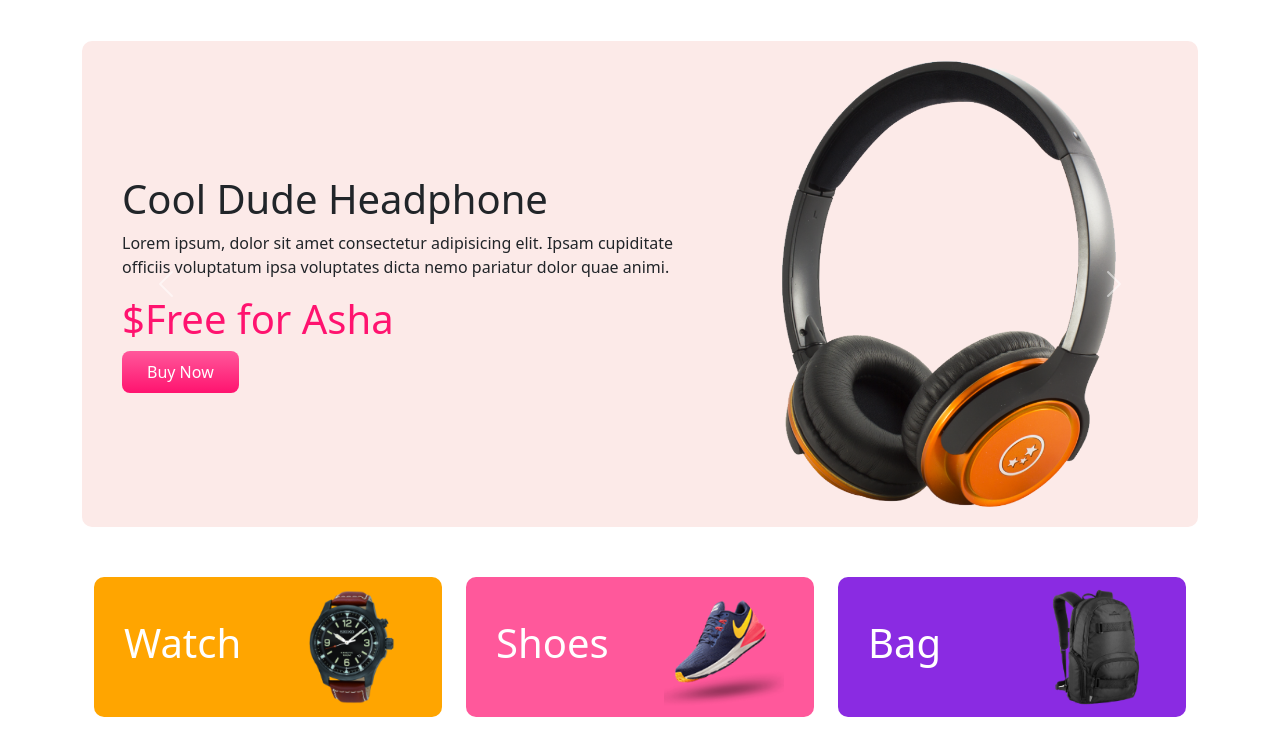
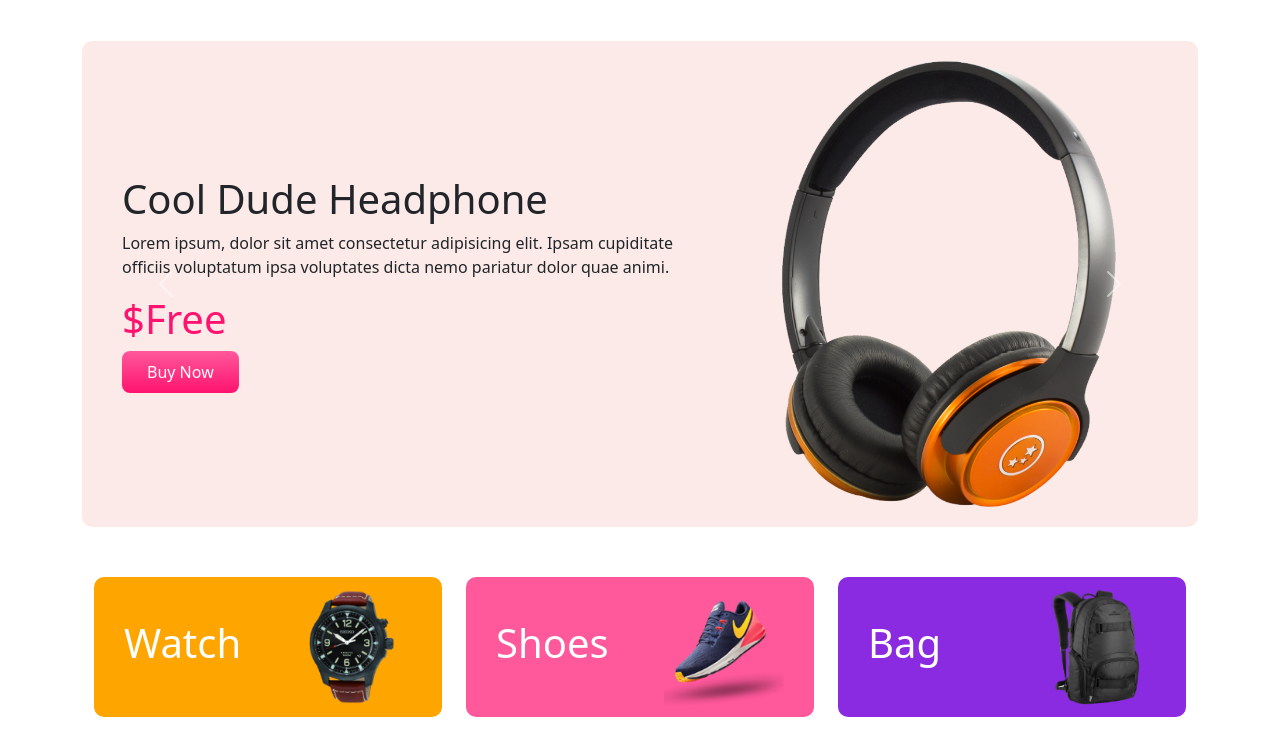
Before and after one commit to DKAbir111/Panda-Commerce, a plain HTML site: page index.html in a window 1280 px wide. Shown: the part 66-800 px from the top of the page. Drawn offline with nearby package versions, Linux system fonts and the light colour scheme.

Commit message:
Panda commerce Done

```diff
--- a/index.html
+++ b/index.html
@@ -49,7 +49,7 @@
               <h1>Cool Dude Headphone</h1>
               <p>Lorem ipsum, dolor sit amet consectetur adipisicing elit. Ipsam cupiditate officiis voluptatum ipsa
                 voluptates dicta nemo pariatur dolor quae animi.</p>
-              <h1 class="price">$Free for Asha</h1>
+              <h1 class="price">$Free</h1>
               <button class="buy-button">Buy Now</button>
             </div>
             <div class="col-md-5">
@@ -64,7 +64,7 @@
               <h1>Diamond Necklace</h1>
               <p>Lorem ipsum, dolor sit amet consectetur adipisicing elit. Ipsam cupiditate officiis voluptatum ipsa
                 voluptates dicta nemo pariatur dolor quae animi.</p>
-              <h1 class="price">$Free for Asha</h1>
+              <h1 class="price">$Free</h1>
               <button class="buy-button">Buy Now</button>
             </div>
             <div class="col-md-5">
```
